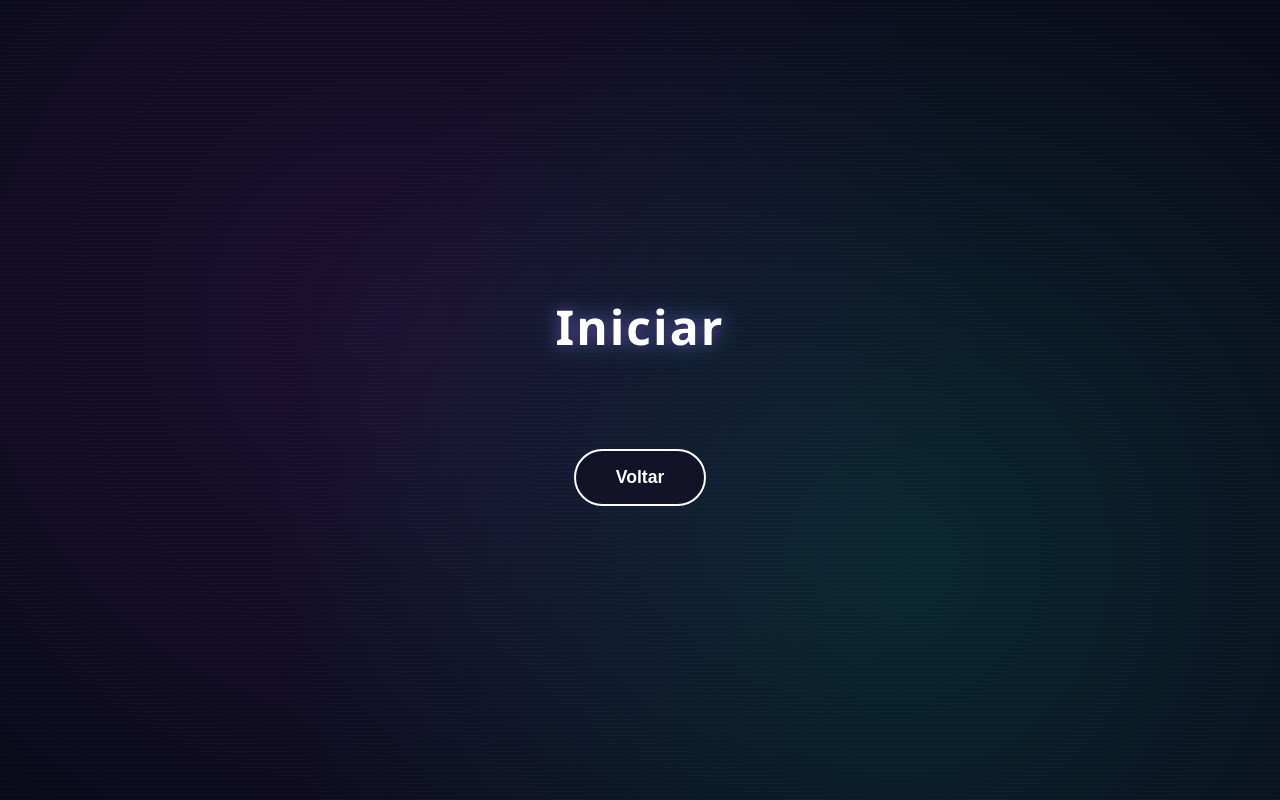
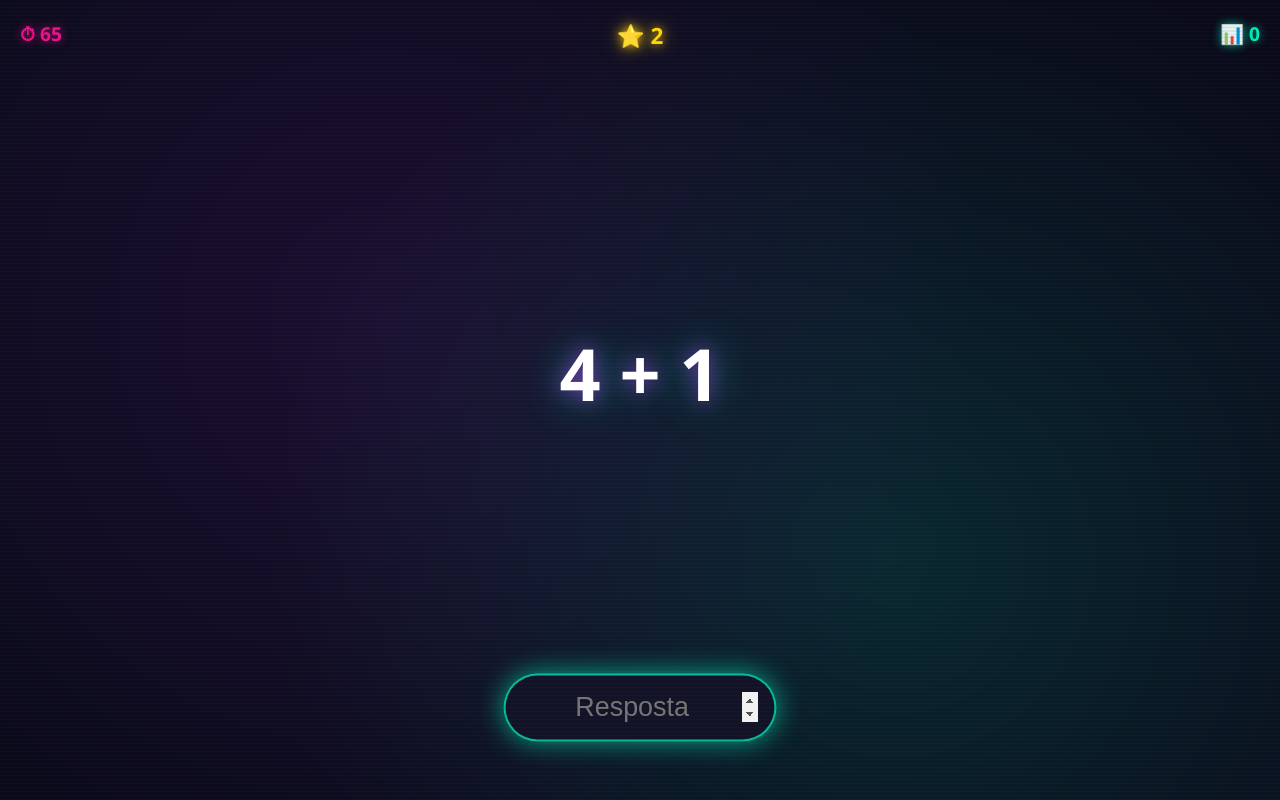
Before and after one commit to Vinnyforce0/MathMania, a plain HTML site: page HTML/iniciar.html in a window 1280 px wide. Drawn offline with Linux system fonts and the light colour scheme.

Commit message:
please work please

```diff
--- a/CSS/styles.css
+++ b/CSS/styles.css
@@ -1,3 +1,7 @@
+/* ======================================================
+   1️⃣ RESET GLOBAL
+====================================================== */
+
 * {
     margin: 0;
     padding: 0;
@@ -7,6 +11,14 @@
 
 body {
     font-family: 'Segoe UI', Tahoma, Geneva, Verdana, sans-serif;
+}
+
+
+/* ======================================================
+   2️⃣ HOME / PÁGINAS NORMAIS
+====================================================== */
+
+body:not(.game-page) {
     height: 100vh;
     width: 100vw;
     overflow: hidden;
@@ -21,8 +33,8 @@ body {
         #0a0a1a;
 }
 
-/* Scanlines leves */
-body::after {
+/* Scanlines apenas fora do jogo */
+body:not(.game-page)::after {
     content: '';
     position: fixed;
     inset: 0;
@@ -39,19 +51,12 @@ body::after {
     z-index: 1;
 }
 
-@keyframes scanlines {
-    from { transform: translateY(0); }
-    to { transform: translateY(6px); }
-}
-
-/* Container principal */
 .container {
     text-align: center;
     z-index: 5;
     position: relative;
 }
 
-/* Título otimizado */
 h1 {
     font-size: 3rem;
     color: white;
@@ -63,7 +68,6 @@ h1 {
     letter-spacing: 2px;
 }
 
-/* Grupo de botões */
 .buttons-group {
     display: flex;
     gap: 20px;
@@ -71,7 +75,6 @@ h1 {
     flex-wrap: wrap;
 }
 
-/* Botões leves */
 button {
     padding: 16px 40px;
     font-size: 1.1rem;
@@ -84,109 +87,154 @@ button {
     transition: transform 0.2s ease, box-shadow 0.2s ease;
 }
 
-button:active {
-    transform: scale(0.95);
-}
+button:active { transform: scale(0.95); }
+button:hover { transform: scale(1.08); }
 
-button:hover {
-    transform: scale(1.08);
-}
-
-/* Cores individuais */
 #startButton { color: rgba(255, 20, 147, 0.9); }
 #indexButton { color: rgba(154, 50, 211, 0.9); }
 #optionsButton { color: rgba(0, 255, 200, 0.9); }
 #exitButton { color: rgba(0, 150, 255, 0.9); }
 
-/* Partículas */
-.particles {
+
+/* ======================================================
+   GAME PAGE LAYOUT NOVO
+====================================================== */
+
+.game-page {
+    height: 100vh;
+    width: 100vw;
+    position: relative;
+    background:
+        radial-gradient(circle at 30% 40%, rgba(154, 50, 211, 0.12), transparent 60%),
+        radial-gradient(circle at 70% 70%, rgba(0, 255, 200, 0.12), transparent 60%),
+        #0a0a1a;
+}
+
+/* Scanlines */
+.game-page::after {
+    content: '';
     position: fixed;
     inset: 0;
-    overflow: hidden;
-    z-index: 0;
+    background-image:
+        repeating-linear-gradient(
+            0deg,
+            transparent,
+            transparent 3px,
+            rgba(255, 255, 255, 0.02) 3px,
+            rgba(255, 255, 255, 0.02) 4px
+        );
+    animation: scanlines 0.4s linear infinite;
+    pointer-events: none;
+    z-index: 1;
 }
 
-.particle {
-    position: absolute;
-    border-radius: 50%;
-    animation: drift 18s linear infinite;
-    will-change: transform, opacity;
+/* =========================
+   HUD FIXO NOS CANTOS
+========================= */
+
+.game-page #timer {
+    position: fixed;
+    top: 20px;
+    left: 20px;
+    font-weight: 700;
+    font-size: 1.2rem;
+    color: rgba(255, 20, 147, 0.9);
+    text-shadow: 0 0 10px rgba(255, 20, 147, 0.6);
+    z-index: 10;
 }
 
-.particle.small {
-    width: 2px;
-    height: 2px;
-    background: rgba(154, 50, 211, 0.6);
+.game-page #questionCount {
+    position: fixed;
+    top: 20px;
+    right: 20px;
+    font-weight: 700;
+    font-size: 1.2rem;
+    color: rgba(0, 255, 200, 0.9);
+    text-shadow: 0 0 10px rgba(0, 255, 200, 0.6);
+    z-index: 10;
 }
 
-.particle.medium {
-    width: 4px;
-    height: 4px;
-    background: rgba(0, 255, 200, 0.5);
+/* SCORE - centro topo */
+.game-page #scoreDisplay {
+    position: fixed;
+    top: 20px;
+    left: 50%;
+    transform: translateX(-50%);
+    font-weight: 800;
+    font-size: 1.4rem;
+    color: #ffd700;
+    text-shadow:
+        0 0 10px rgba(255, 215, 0, 0.8),
+        0 0 20px rgba(255, 200, 0, 0.6);
+    z-index: 10;
 }
 
-.particle.large {
-    width: 6px;
-    height: 6px;
-    background: rgba(255, 20, 147, 0.5);
+/* =========================
+   CENTRO DA TELA
+========================= */
+
+.game-page .center-area {
+    position: absolute;
+    top: 50%;
+    left: 50%;
+    transform: translate(-50%, -55%);
+    text-align: center;
+    width: 90%;
 }
 
-.line-particle {
-    position: absolute;
-    background: linear-gradient(
-        90deg,
-        transparent,
-        rgba(0, 150, 255, 0.6),
-        transparent
-    );
-    animation: driftLine 15s linear infinite;
-    will-change: transform, opacity;
+/* Pergunta gigante */
+.game-page #question {
+    font-size: 4.5rem;
+    font-weight: 800;
+    color: white;
+    text-shadow:
+        0 0 20px rgba(154, 50, 211, 0.7),
+        0 0 40px rgba(0, 255, 200, 0.5);
+    margin-bottom: 40px;
 }
 
-/* Animações leves */
-@keyframes drift {
-    0% {
-        transform: translate(0, 0) scale(1);
-        opacity: 0;
-    }
-    10% { opacity: 1; }
-    90% { opacity: 1; }
-    100% {
-        transform: translate(var(--tx), var(--ty)) scale(0);
-        opacity: 0;
-    }
+/* =========================
+   ÁREA DE RESPOSTA
+========================= */
+
+.game-page #answer-area {
+    position: fixed;
+    bottom: 60px;
+    left: 50%;
+    transform: translateX(-50%);
+    width: 100%;
+    display: flex;
+    justify-content: center;
 }
 
-@keyframes driftLine {
-    0% {
-        transform: translate(0, 0);
-        opacity: 0;
-    }
-    10% { opacity: 0.8; }
-    90% { opacity: 0.8; }
-    100% {
-        transform: translate(var(--tx), var(--ty));
-        opacity: 0;
-    }
+.game-page #answerInput {
+    width: 260px;
+    padding: 16px;
+    font-size: 1.6rem;
+    text-align: center;
+    border-radius: 40px;
+    border: 2px solid rgba(0, 255, 200, 0.7);
+    background: rgba(20, 20, 40, 0.95);
+    color: white;
+    outline: none;
+    transition: 0.2s ease;
 }
 
-/* Responsividade */
-@media (max-width: 768px) {
-    h1 {
-        font-size: 2.3rem;
-    }
-
-    button {
-        padding: 14px 32px;
-        font-size: 1rem;
-    }
-
-    .buttons-group {
-        gap: 15px;
-    }
+.game-page #answerInput:focus {
+    box-shadow: 0 0 25px rgba(0, 255, 200, 0.6);
+    transform: scale(1.05);
 }
 
-/* Economia de bateria */
+
+/* ======================================================
+   4️⃣ ANIMAÇÕES GERAIS
+====================================================== */
+
+@keyframes scanlines {
+    from { transform: translateY(0); }
+    to { transform: translateY(6px); }
+}
+
 @media (prefers-reduced-motion: reduce) {
     * {
         animation: none !important;
--- a/HTML/iniciar.html
+++ b/HTML/iniciar.html
@@ -3,14 +3,36 @@
 <head>
     <meta charset="UTF-8">
     <meta name="viewport" content="width=device-width, initial-scale=1.0, user-scalable=no">
-    <title>Execucao</title>
+    <title>Execução</title>
     <link rel="manifest" href="../manifest.json">
     <link rel="stylesheet" href="../CSS/styles.css">
 </head>
-<body>
-    <div class="container">
-        <h1>Iniciar</h1>
-        <button onclick="window.location.href='../index.html'" style="margin-top: 50px;">Voltar</button>
+<body class="game-page">
+
+    <!-- TIMER - canto superior esquerdo -->
+    <div id="timer">⏱ 70</div>
+
+    <div id="scoreDisplay">⭐ 0</div>
+
+    <!-- CONTADOR DE PERGUNTAS - canto superior direito -->
+    <div id="questionCount">📊 0</div>
+
+    <!-- ÁREA CENTRAL -->
+    <div class="center-area">
+        <div id="question">Carregando...</div>
     </div>
+
+    <!-- ÁREA DE RESPOSTA -->
+    <div id="answer-area">
+        <input
+            type="number"
+            id="answerInput"
+            inputmode="numeric"
+            autocomplete="off"
+            placeholder="Resposta"
+        >
+    </div>
+    <script src="../SRC/play.js" defer></script>
+
 </body>
 </html>
--- /dev/null
+++ b/SRC/play.js
@@ -0,0 +1,236 @@
+// ===============================
+// ESTADO DO JOGO
+// ===============================
+
+let timeLeft = 70;
+let score = 0;
+let questionCount = 0;
+let difficulty = 2; // dificuldade inicial
+let currentAnswer = 0;
+let freeze = false;
+let timerInterval = null;
+
+// ===============================
+// ELEMENTOS
+// ===============================
+
+const timerEl = document.getElementById("timer");
+const scoreEl = document.getElementById("scoreDisplay");
+const questionCountEl = document.getElementById("questionCount");
+const questionEl = document.getElementById("question");
+const inputEl = document.getElementById("answerInput");
+
+// ===============================
+// PESOS DOS OPERADORES
+// ===============================
+
+const operadores = [
+    { simbolo: "+", peso: 2 },
+    { simbolo: "-", peso: 3 },
+    { simbolo: "*", peso: 8 },
+    { simbolo: "/", peso: 10 },
+    { simbolo: "**", peso: 20 },
+    { simbolo: "√", peso: 30 }
+];
+
+// ===============================
+// INICIALIZAÇÃO
+// ===============================
+
+document.addEventListener("DOMContentLoaded", () => {
+    updateHUD();
+    generateQuestion();
+    startTimer();
+    inputEl.focus();
+
+    inputEl.addEventListener("keydown", e => {
+        if (e.key === "Enter" && !freeze) {
+            checkAnswer();
+        }
+    });
+});
+
+// ===============================
+// TIMER
+// ===============================
+
+function startTimer() {
+    timerInterval = setInterval(() => {
+        if (!freeze) {
+            timeLeft--;
+            updateTimer();
+
+            if (timeLeft <= 0) endGame();
+        }
+    }, 1000);
+}
+
+// ===============================
+// VERIFICAR RESPOSTA
+// ===============================
+
+function checkAnswer() {
+    const userAnswer = Number(inputEl.value);
+
+    if (userAnswer === currentAnswer) handleCorrect();
+    else handleWrong();
+
+    inputEl.value = "";
+}
+
+// ===============================
+// ACERTO
+// ===============================
+
+function handleCorrect() {
+    timeLeft += 10;
+    addScore();
+    difficulty++;
+    questionCount++;
+    generateQuestion();
+    updateHUD();
+}
+
+// ===============================
+// ERRO
+// ===============================
+
+function handleWrong() {
+    timeLeft -= 10;
+    freeze = true;
+    inputEl.disabled = true;
+    difficulty++;
+    questionCount++;
+    generateQuestion();
+    updateHUD();
+
+    setTimeout(() => {
+        freeze = false;
+        inputEl.disabled = false;
+        inputEl.focus();
+    }, 3000);
+}
+
+// ===============================
+// PONTUAÇÃO
+// ===============================
+
+function addScore() {
+    const value = Math.log(Math.max(timeLeft,1)) * ((difficulty/5)+1);
+    score += Math.floor(value);
+}
+
+// ===============================
+// GERADOR DE PERGUNTAS
+// ===============================
+
+function generateQuestion() {
+    let dificuldadeRestante = difficulty;
+    let expressao = "";
+    let primeiraParte = true;
+
+    while (dificuldadeRestante >= 0) {
+        // operadores possíveis que cabem na dificuldade restante
+        const possiveis = operadores.filter(o => o.peso <= dificuldadeRestante);
+        if (possiveis.length === 0) break;
+
+        const op = possiveis[rand(0, possiveis.length - 1)];
+        dificuldadeRestante -= op.peso;
+
+        let parte = "";
+
+        switch (op.simbolo) {
+
+            case "+":
+                const a1 = rand(1, 20);
+                const b1 = rand(1, 20);
+                parte = `${a1} + ${b1}`;
+                break;
+
+            case "-":
+                const a2 = rand(5, 30);
+                const b2 = rand(1, a2);
+                parte = `${a2} - ${b2}`;
+                break;
+
+            case "*":
+                const a3 = rand(1, 12);
+                const b3 = rand(1, 12);
+                parte = `${a3} × ${b3}`;
+                break;
+
+            case "/":
+                const divisor = rand(1, 12);
+                const resultado = rand(1, 12);
+                const numerador = divisor * resultado;
+                parte = `${numerador} ÷ ${divisor}`;
+                break;
+
+            case "**":
+                const base = rand(2, 5);
+                const expoente = rand(2, 3);
+                parte = `${base}<sup>${expoente}</sup>`;
+                break;
+
+            case "√":
+                const raiz = rand(2, 12);
+                const quadrado = raiz * raiz;
+                parte = `√${quadrado}`;
+                break;
+        }
+
+        if (primeiraParte) {
+            expressao += parte;
+            primeiraParte = false;
+        } else {
+            expressao += " + " + parte; // conectando blocos
+        }
+    }
+
+    questionEl.innerHTML = expressao;
+
+    // calcular resposta
+    try {
+        let exprJS = expressao
+            .replace(/×/g, "*")
+            .replace(/÷/g, "/")
+            .replace(/<sup>(.*?)<\/sup>/g, "**$1")
+            .replace(/√(\d+)/g, "Math.sqrt($1)");
+
+        currentAnswer = Math.floor(eval(exprJS));
+    } catch {
+        currentAnswer = 0;
+    }
+}
+
+// ===============================
+// UTIL
+// ===============================
+
+function rand(min, max) {
+    return Math.floor(Math.random() * (max - min + 1)) + min;
+}
+
+// ===============================
+// HUD
+// ===============================
+
+function updateTimer() {
+    timerEl.textContent = `⏱ ${timeLeft}`;
+}
+
+function updateHUD() {
+    updateTimer();
+    scoreEl.textContent = `⭐ ${difficulty}`;
+    questionCountEl.textContent = `📊 ${questionCount}`;
+}
+
+// ===============================
+// FIM DE JOGO
+// ===============================
+
+function endGame() {
+    clearInterval(timerInterval);
+    inputEl.disabled = true;
+    questionEl.textContent = "Fim de jogo!";
+}
--- a/sw.js
+++ b/sw.js
@@ -1,4 +1,4 @@
-const CACHE_NAME = 'math-mania-cache-v2';
+const CACHE_NAME = 'math-mania-cache-v3';
 const ASSETS_TO_CACHE = [
   '/',
   '/index.html',
@@ -6,7 +6,8 @@ const ASSETS_TO_CACHE = [
   '/CSS/styles.css',
   '/HTML/indice.html',
   '/HTML/iniciar.html',
-  '/HTML/opcoes.html'
+  '/HTML/opcoes.html',
+  '/SRC/play.js'
 ];
 
 self.addEventListener('install', event => {
```
Also changed, not shown: IMAGES/floor.jpg (added), IMAGES/laser.png (added), IMAGES/sky.jpg (added), manifest.json.
